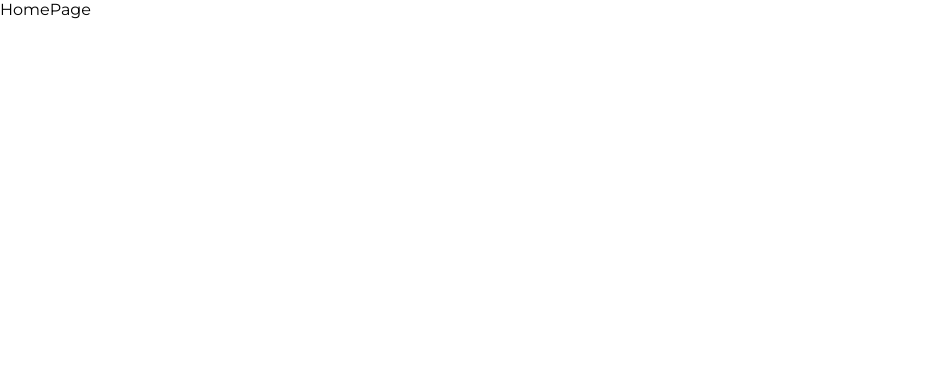
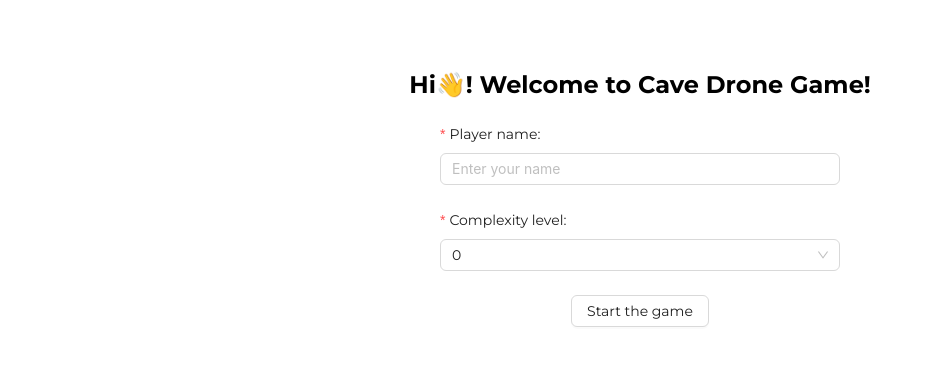
Before and after one commit to vladyslavZinchenko77/cave-drone-game, a React (Vite) app: page / in a window 1280 px wide. Shown: the top 366 px of the page, without its empty margins (0-932 px from the left). Built offline with nearby package versions, Linux system fonts and the light colour scheme.

Commit message:
added a form for start game

```diff
--- a/package.json
+++ b/package.json
@@ -10,6 +10,7 @@
     "preview": "vite preview"
   },
   "dependencies": {
+    "antd": "^5.15.3",
     "react": "^18.2.0",
     "react-dom": "^18.2.0",
     "react-router": "^6.22.3",
--- /dev/null
+++ b/src/components/GameSetup/GameSetup.scss
@@ -0,0 +1,20 @@
+
+
+.game-setup__title{
+    text-align: center;
+    margin-top: 70px;
+}
+
+.game-setup__form{
+    margin: 24px auto;
+    .game-setup__form-item{
+        margin-top: 24px;
+        &:last-child{
+            display: flex;
+            justify-content: center;
+            margin-top: 24px;
+        }
+
+    }
+
+}
--- a/src/components/GameSetup/GameSetup.tsx
+++ b/src/components/GameSetup/GameSetup.tsx
@@ -1,7 +1,62 @@
 import { FC } from 'react';
+import { Form, Button, Input, Select } from 'antd';
+
+const { Option } = Select;
+
+import './GameSetup.scss';
 
 const GameSetup: FC = () => {
-  return <div>GameSetup</div>;
+  const onFinish = (values: { name: string; complexity: number }) => {
+    console.log(values);
+  };
+
+  const [form] = Form.useForm();
+
+  return (
+    <div className="game-setup">
+      <div className="game-setup__wrap">
+        <h2 className="game-setup__title">Hi👋! Welcome to Cave Drone Game!</h2>
+        <Form
+          layout="vertical"
+          className="game-setup__form"
+          form={form}
+          name="gameSetup"
+          onFinish={onFinish}
+          initialValues={{ complexity: 0 }}
+          style={{ maxWidth: 400 }}
+        >
+          <Form.Item
+            name={'name'}
+            className="game-setup__form-item"
+            label="Player name:"
+            rules={[{ required: true, message: 'Enter your name' }]}
+          >
+            <Input placeholder="Enter your name" />
+          </Form.Item>
+          <Form.Item
+            label="Complexity level:"
+            className="game-setup__form-item"
+            name="complexity"
+            rules={[
+              { required: true, message: 'Choose the level of complexity' },
+              { type: 'number', min: 0, max: 10 },
+            ]}
+          >
+            <Select placeholder="Choose the level of complexity">
+              {[...Array(11).keys()].map((level) => (
+                <Option key={level} value={level}>
+                  {level}
+                </Option>
+              ))}
+            </Select>
+          </Form.Item>
+          <Form.Item className="game-setup__form-item">
+            <Button>Start the game</Button>
+          </Form.Item>
+        </Form>
+      </div>
+    </div>
+  );
 };
 
 export default GameSetup;
--- a/src/pages/HomePage/HomePage.tsx
+++ b/src/pages/HomePage/HomePage.tsx
@@ -1,7 +1,12 @@
 import { FC } from 'react';
+import GameSetup from '../../components/GameSetup/GameSetup';
 
 const HomePage: FC = () => {
-  return <div>HomePage</div>;
+  return (
+    <div>
+      <GameSetup />
+    </div>
+  );
 };
 
 export default HomePage;
```
Also changed, not shown: 1 other file (tests, documents, lock files or other folders).
